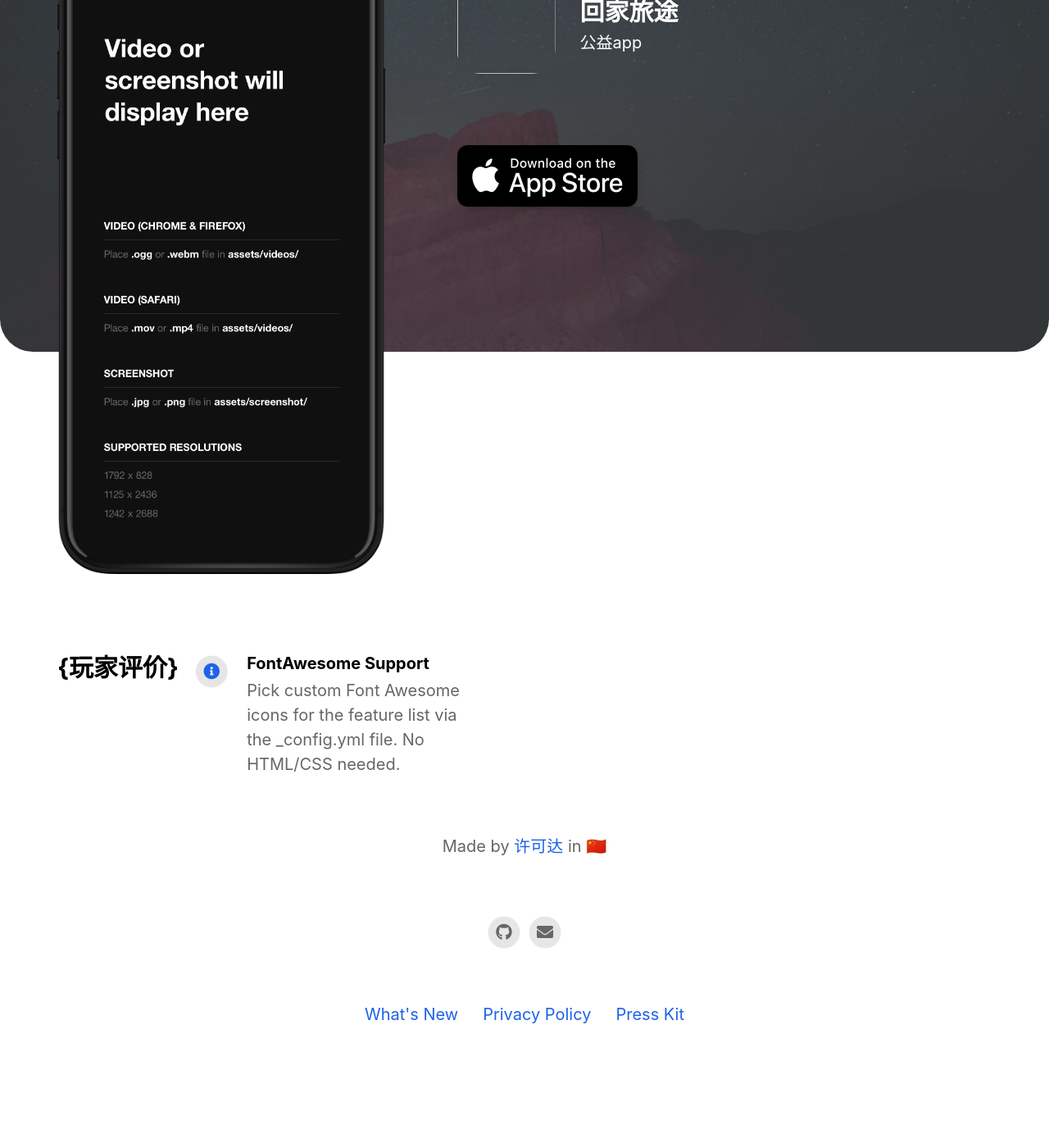
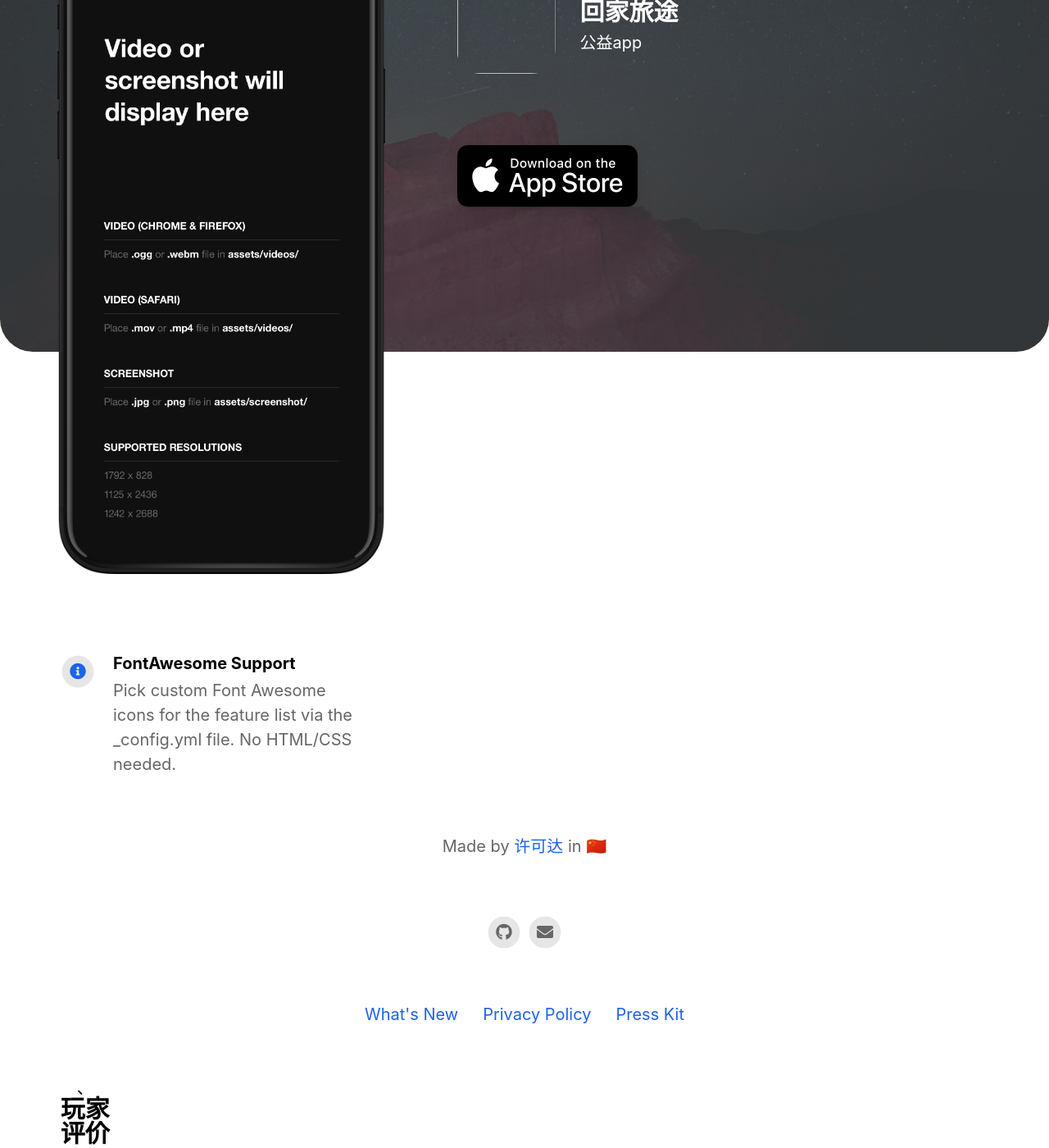
Before and after one commit to CodaXu/TrueSelf, a Jekyll site: the page built from index.html, in a window 1280 px wide and 1400 px high, scrolled down 285 px. Shown: the whole window at 82% size. Built offline with Jekyll 4.4.1, drawn with Linux system fonts in a browser that asks for light colours; nearby versions of some CDN libraries; before the commit the page ends 1602 px from its top, so only the background shows below that.

Commit message:
Update features.html

```diff
--- a/_includes/features.html
+++ b/_includes/features.html
@@ -1,8 +1,9 @@
+<div class="section_title">、
+    <h1 class="title">
+        玩家评价
+    </h1>
+</div>
 <div class="features">
-
-    <h1 class="title">
-        {玩家评价}
-    </h1>
     {% for feature in site.features %}
 
     {% if feature.title %}
```
